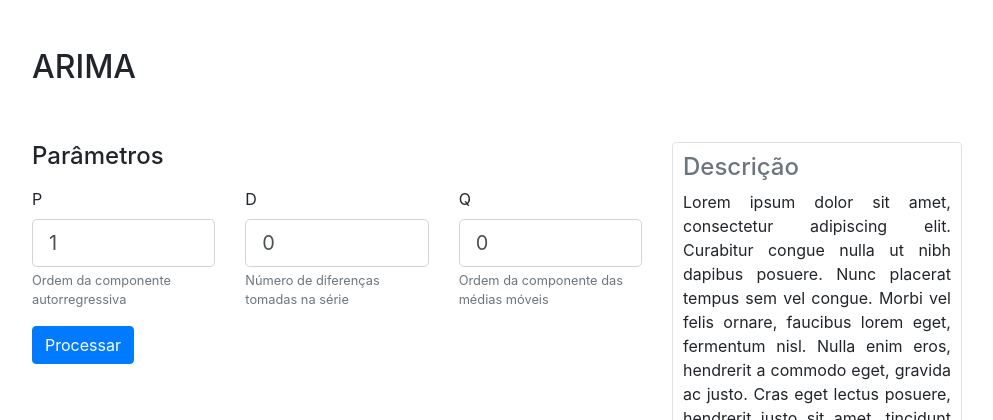
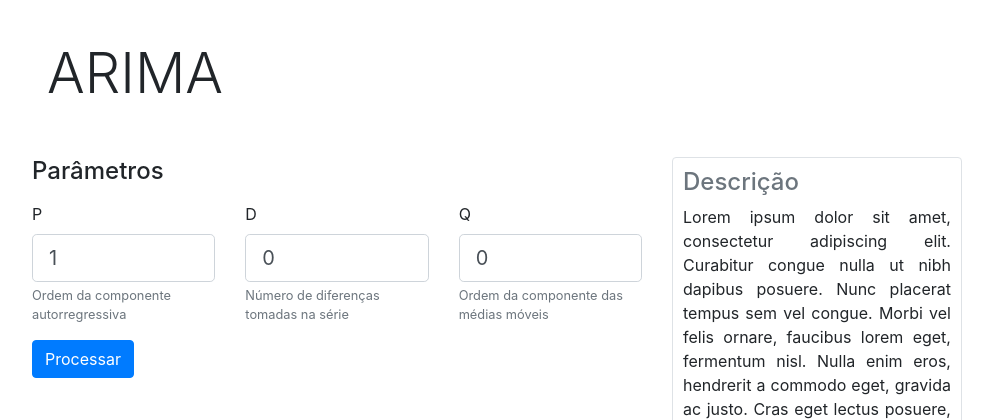
Before and after one commit to mariliamonteiro/pfc_timeseries, a Flask app: page /algorithms/arima in a window 1280 px wide. Shown: the part 56-476 px from the top of the page, without its empty margins (143-1136 px from the left). Run offline with Flask 2, Linux system fonts and the light colour scheme; some libraries are stand-ins or nearby versions.

Commit message:
Header
Edição de Header pra header padrão.

```diff
--- a/templates/layout_algorithms.html
+++ b/templates/layout_algorithms.html
@@ -3,8 +3,8 @@
 {% block content %}
 
 <div class="container">
-      <div class="py-5">
-        <h2>{{ title }}</h2>
+      <div class="container" style="margin-bottom:50px; margin-top:40px;">
+        <h1 class="display-4">{{ title }}</h1>
       </div>
 
       <div class="row">
```
